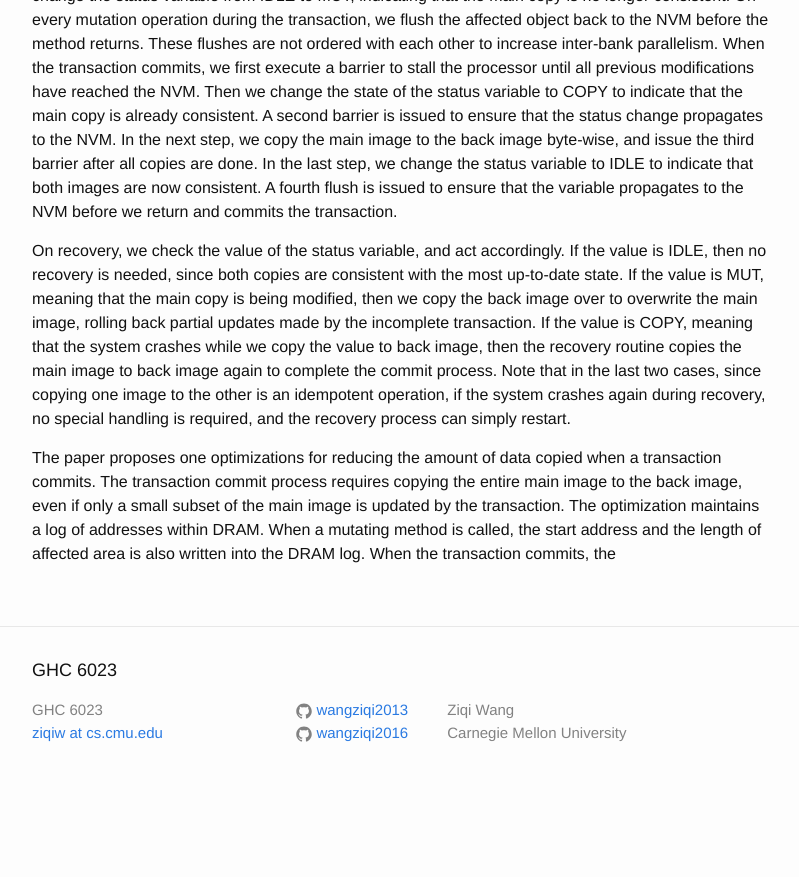
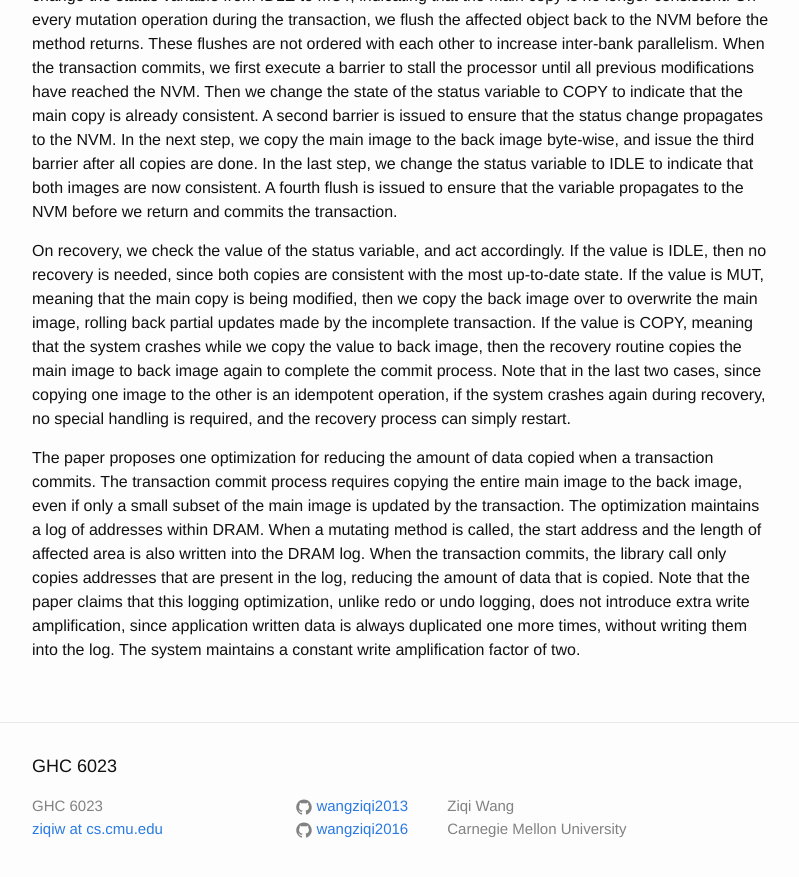
Before and after one commit to wangziqi2013/wangziqi2013.github.io, a Jekyll site: the page built from _posts/2020-01-19-romulus.markdown, in a window 1280 px wide and 900 px high, scrolled down 1576 px. Shown: the top 877 px of the window, without its empty margins (238-1037 px from the left). Built offline with Jekyll 4.4.1, drawn with Linux system fonts in a browser that asks for light colours; before the commit the page ends 2380 px from its top, so only the background shows below that.

Commit message:
Finish opt

```diff
--- a/_posts/2020-01-19-romulus.markdown
+++ b/_posts/2020-01-19-romulus.markdown
@@ -70,8 +70,11 @@ then the recovery routine copies the main image to back image again to complete
 two cases, since copying one image to the other is an idempotent operation, if the system crashes again during recovery,
 no special handling is required, and the recovery process can simply restart.
 
-The paper proposes one optimizations for reducing the amount of data copied when a transaction commits. The transaction
+The paper proposes one optimization for reducing the amount of data copied when a transaction commits. The transaction
 commit process requires copying the entire main image to the back image, even if only a small subset of the main image
 is updated by the transaction. The optimization maintains a log of addresses within DRAM. When a mutating method
 is called, the start address and the length of affected area is also written into the DRAM log. When the transaction
-commits, the
+commits, the library call only copies addresses that are present in the log, reducing the amount of data that is copied.
+Note that the paper claims that this logging optimization, unlike redo or undo logging, does not introduce extra write
+amplification, since application written data is always duplicated one more times, without writing them into the log.
+The system maintains a constant write amplification factor of two.
```
